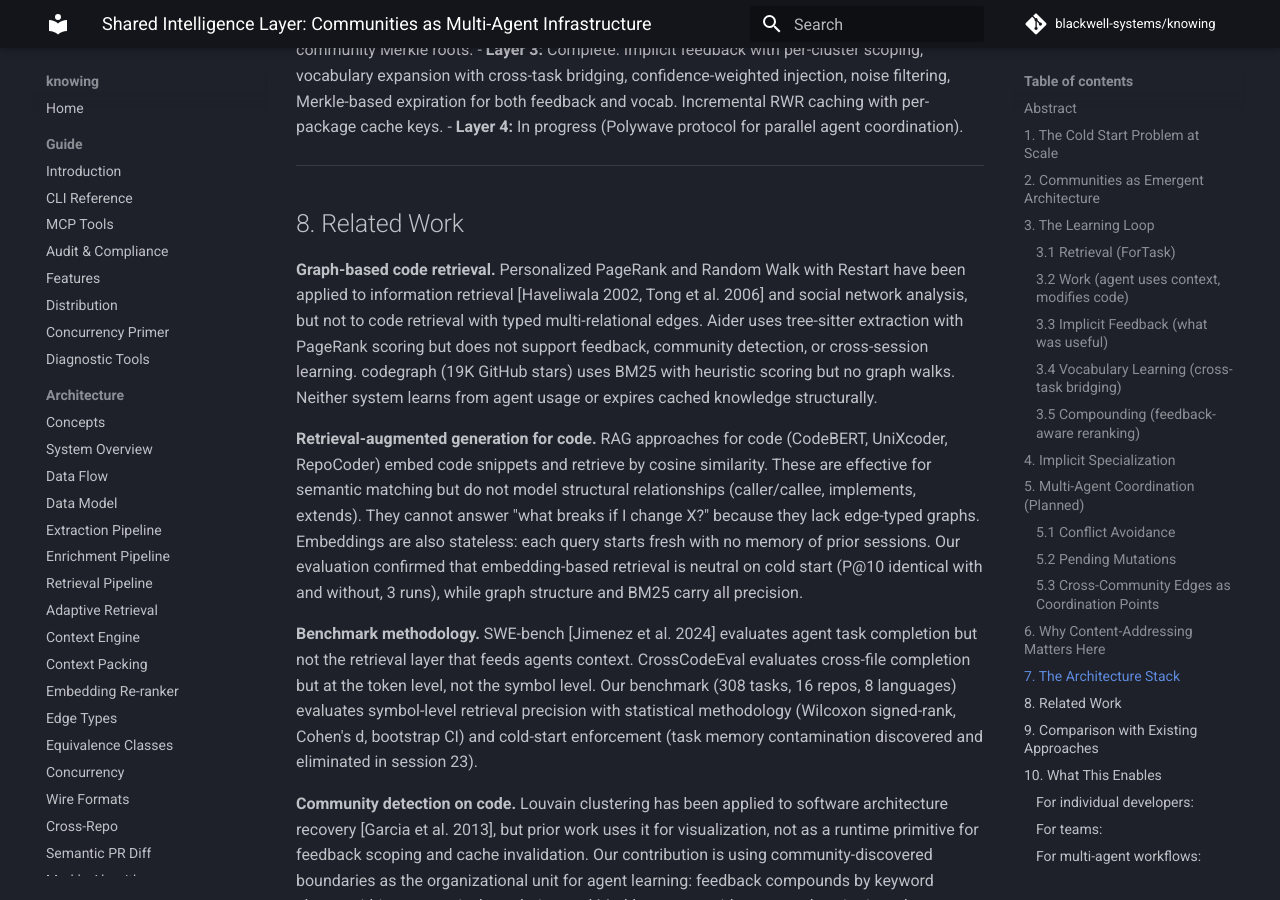
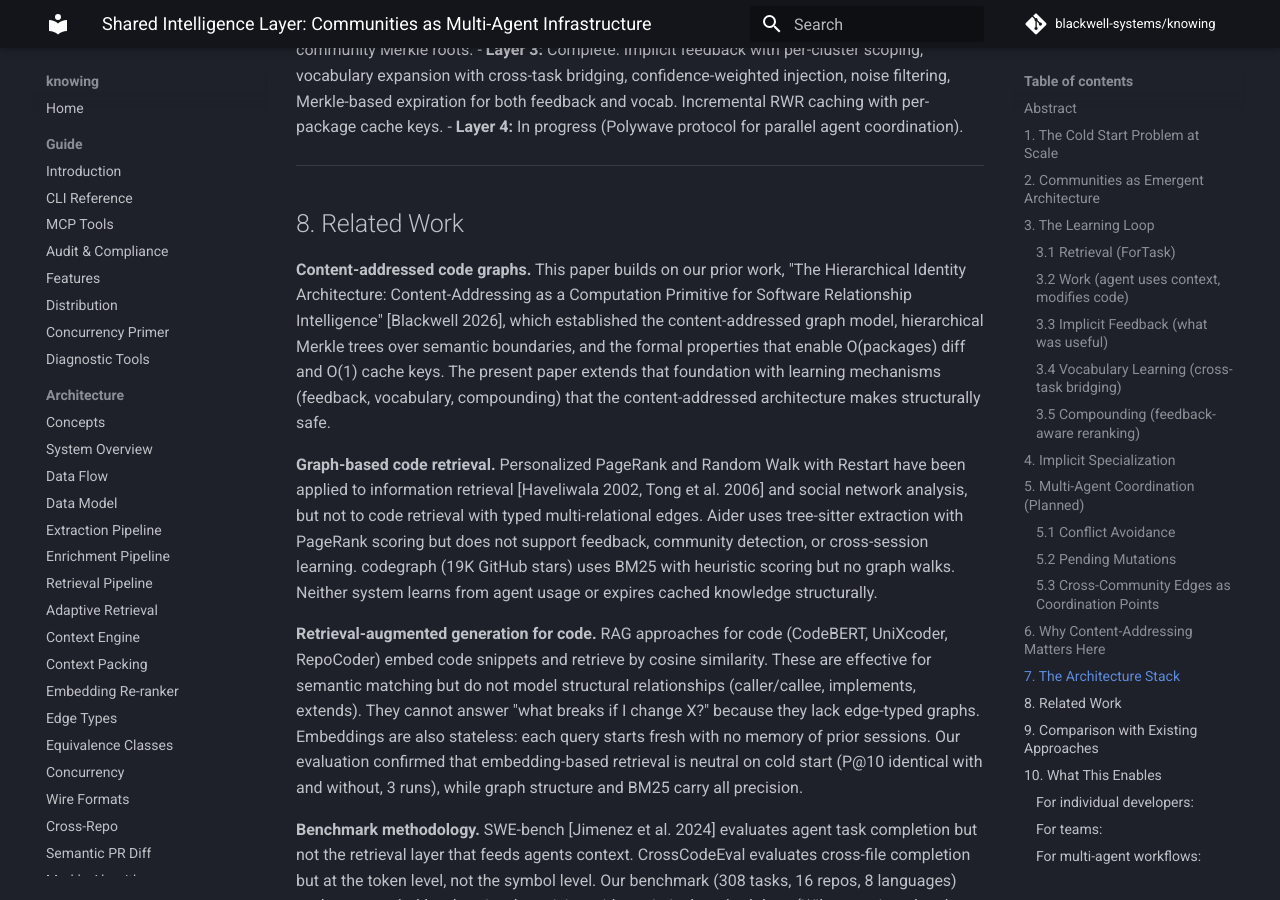
Before and after one commit to blackwell-systems/knowing, an MkDocs documentation site: the page built from docs/research/whitepapers/shared-intelligence-layer.md, in a window 1280 px wide and 900 px high, scrolled down 5504 px. Built offline with MkDocs 1.6.1 and Material for MkDocs 9.7.7, drawn with Linux system fonts in a browser that asks for light colours; comment, search, counter and statistics services are not loaded.

Commit message:
docs: reference published paper in shared intelligence layer related work

```diff
--- a/docs/research/whitepapers/shared-intelligence-layer.md
+++ b/docs/research/whitepapers/shared-intelligence-layer.md
@@ -157,6 +157,8 @@ Each layer depends on the one below:
 
 ## 8. Related Work
 
+**Content-addressed code graphs.** This paper builds on our prior work, "The Hierarchical Identity Architecture: Content-Addressing as a Computation Primitive for Software Relationship Intelligence" [Blackwell 2026], which established the content-addressed graph model, hierarchical Merkle trees over semantic boundaries, and the formal properties that enable O(packages) diff and O(1) cache keys. The present paper extends that foundation with learning mechanisms (feedback, vocabulary, compounding) that the content-addressed architecture makes structurally safe.
+
 **Graph-based code retrieval.** Personalized PageRank and Random Walk with Restart have been applied to information retrieval [Haveliwala 2002, Tong et al. 2006] and social network analysis, but not to code retrieval with typed multi-relational edges. Aider uses tree-sitter extraction with PageRank scoring but does not support feedback, community detection, or cross-session learning. codegraph (19K GitHub stars) uses BM25 with heuristic scoring but no graph walks. Neither system learns from agent usage or expires cached knowledge structurally.
 
 **Retrieval-augmented generation for code.** RAG approaches for code (CodeBERT, UniXcoder, RepoCoder) embed code snippets and retrieve by cosine similarity. These are effective for semantic matching but do not model structural relationships (caller/callee, implements, extends). They cannot answer "what breaks if I change X?" because they lack edge-typed graphs. Embeddings are also stateless: each query starts fresh with no memory of prior sessions. Our evaluation confirmed that embedding-based retrieval is neutral on cold start (P@10 identical with and without, 3 runs), while graph structure and BM25 carry all precision.
```
